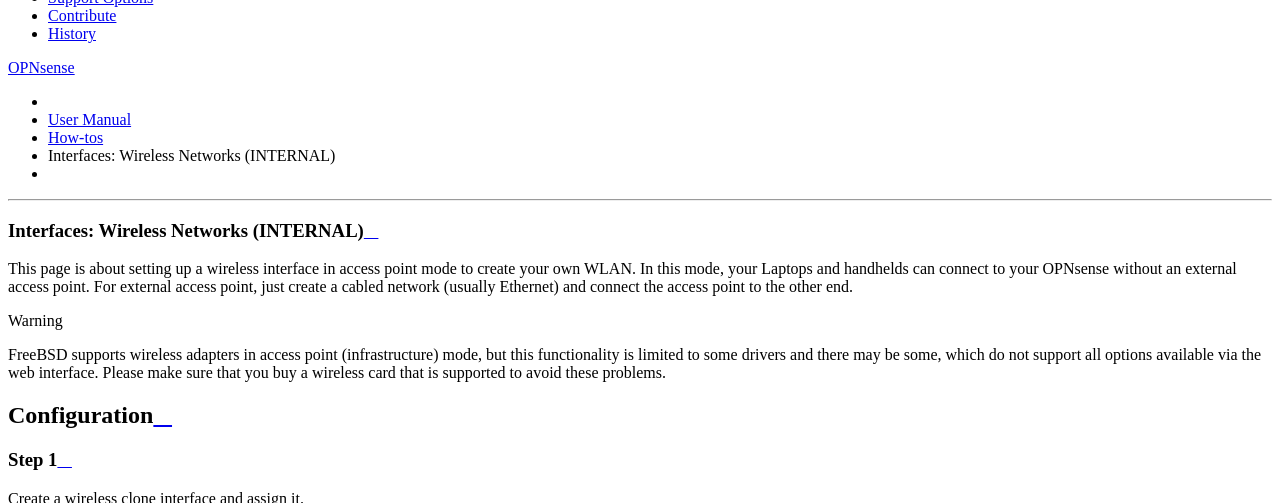
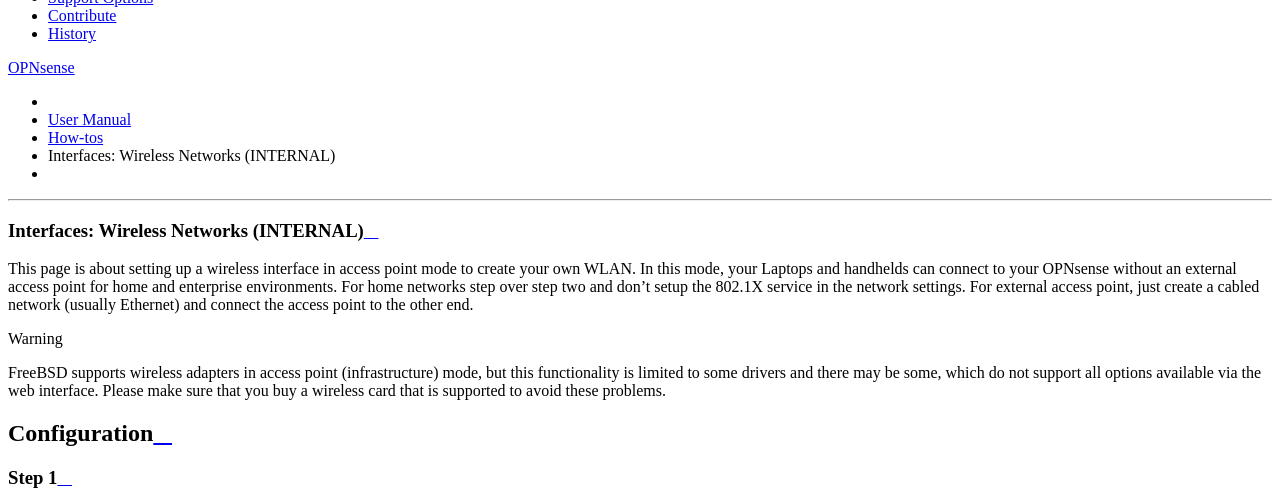
Before and after one commit to opnsense/docs, a Sphinx documentation site: the page built from source/manual/how-tos/interface_wireless_internal.rst, in a window 1280 px wide and 900 px high, scrolled down 2036 px, cut to the strip 0-503 px from the top of the window. Built offline with Sphinx 7.4.7 and the Read the Docs theme 2.0.0, drawn with Linux system fonts in a browser that asks for light colours.

Commit message:
be more clear about the difference between home and enterprise

```diff
--- a/source/manual/how-tos/interface_wireless_internal.rst
+++ b/source/manual/how-tos/interface_wireless_internal.rst
@@ -4,7 +4,9 @@
 
 This page is about setting up a wireless interface in access point mode to
 create your own WLAN. In this mode, your Laptops and handhelds can connect
-to your OPNsense without an external access point.
+to your OPNsense without an external access point for home and enterprise
+environments. For home networks step over step two and don't setup the
+802.1X service in the network settings.
 For external access point, just create a cabled network (usually Ethernet)
 and connect the access point to the other end.
 
```
